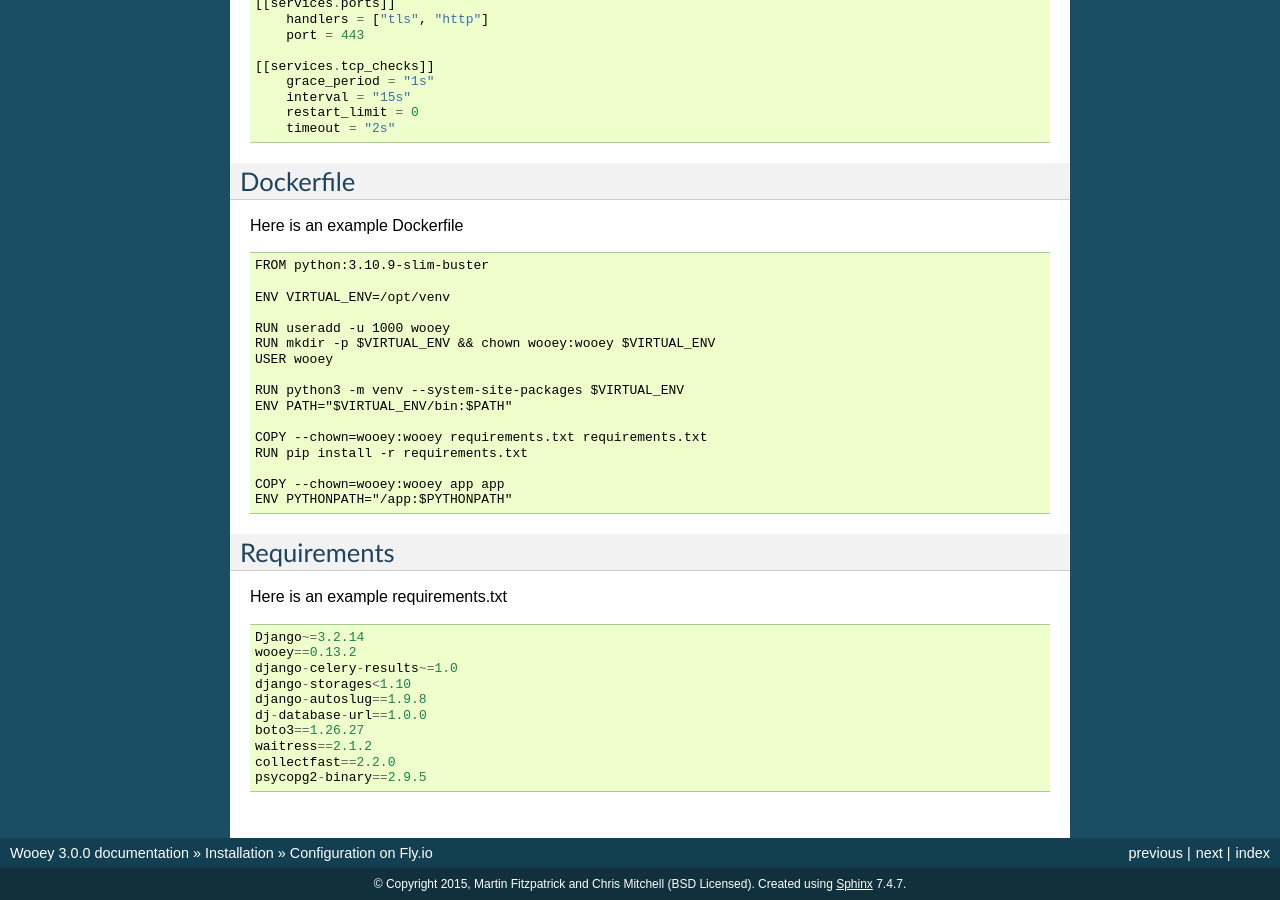
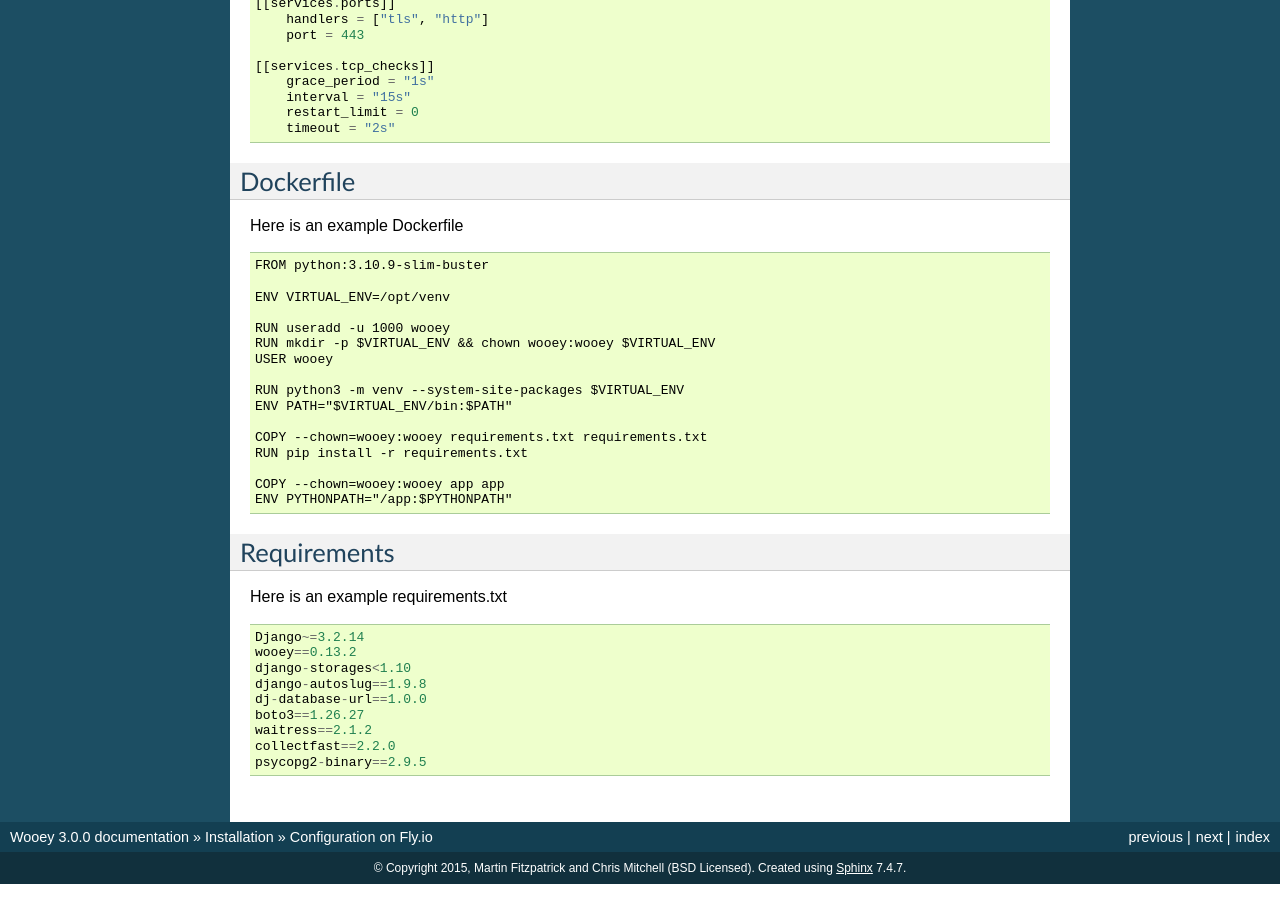
Before and after one commit to wooey/Wooey, a Sphinx documentation site: the page built from docs/fly.rst, in a window 1280 px wide and 900 px high, scrolled down 1045 px. Built offline with Sphinx 7.4.7, drawn with Linux system fonts in a browser that asks for light colours.

Commit message:
Remove unused django-celery-results (#373)

```diff
--- a/docs/fly.rst
+++ b/docs/fly.rst
@@ -106,7 +106,6 @@
 
     Django~=3.2.14
     wooey==0.13.2
-    django-celery-results~=1.0
     django-storages<1.10
     django-autoslug==1.9.8
     dj-database-url==1.0.0
--- a/setup.py
+++ b/setup.py
@@ -23,7 +23,6 @@
         "clinto>=0.3.0",
         'Django>=3,<4 ;python_version>="3.7"',
         "django-autoslug",
-        "django-celery-results",
         "django-storages",
         'eventlet>=0.22.1 ;platform_system=="Windows"',
         "importlib-metadata<5.0",
```
